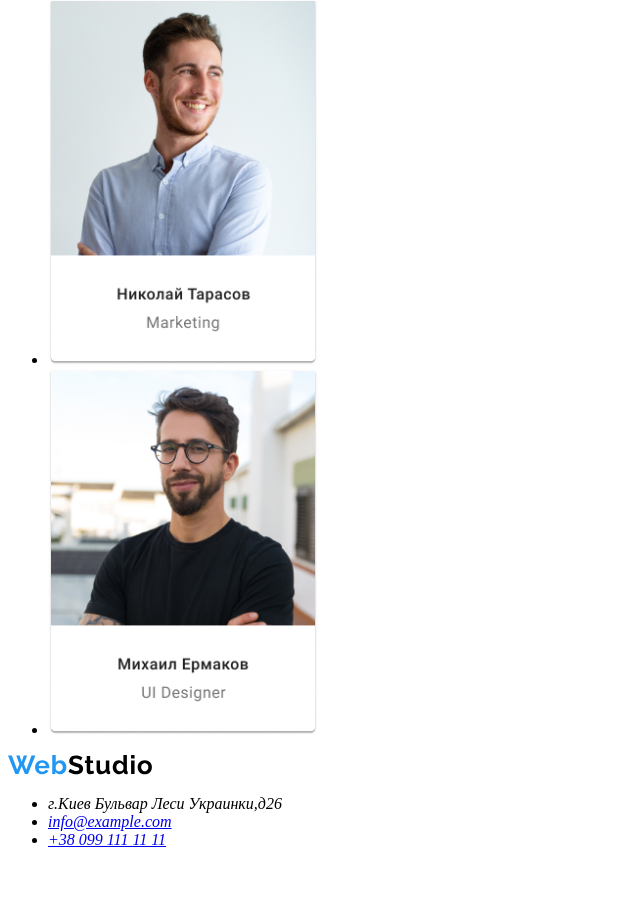
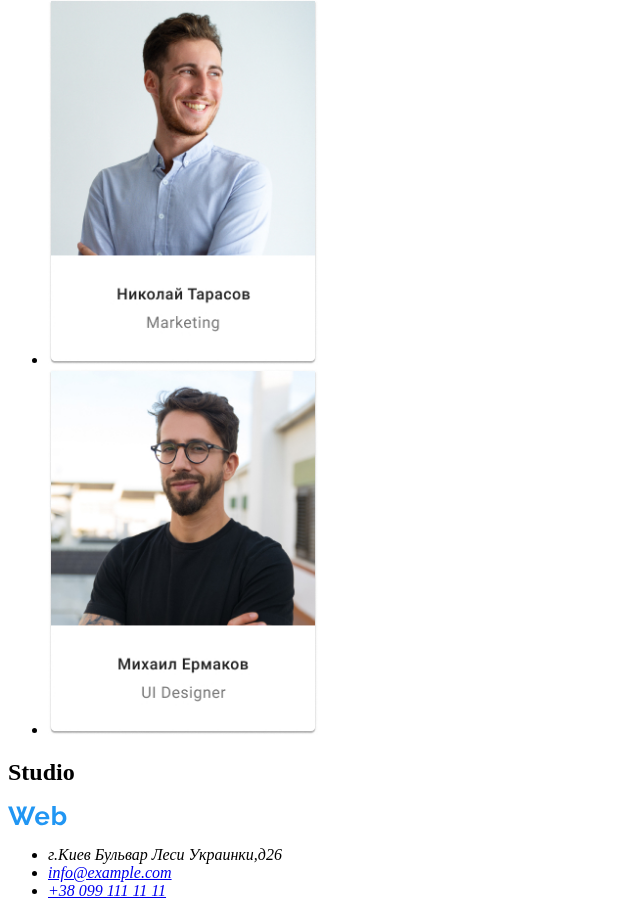
Before and after one commit to Aleksey198806/goit-markup-hw-01, a plain HTML site: page index.html in a window 1280 px wide. Shown: the part 2324-3240 px from the top of the page, without its empty margins (0-640 px from the left). Before the commit the page ends 3189 px from the top, so only its background shows below. Drawn offline with Linux system fonts and the light colour scheme.

Commit message:
bcghfdbk

```diff
--- a/index.html
+++ b/index.html
@@ -98,8 +98,9 @@
         </section>
         <!--Подвал-->
         <section>
+          <h2>Studio</h2>
           <a href="/">
-            <img src="images/WebStudio.svg" alt="логотип" />
+            <img src="./images/WebStudio2.svg" alt="логотип" />
           </a>
 
           <address>
```
